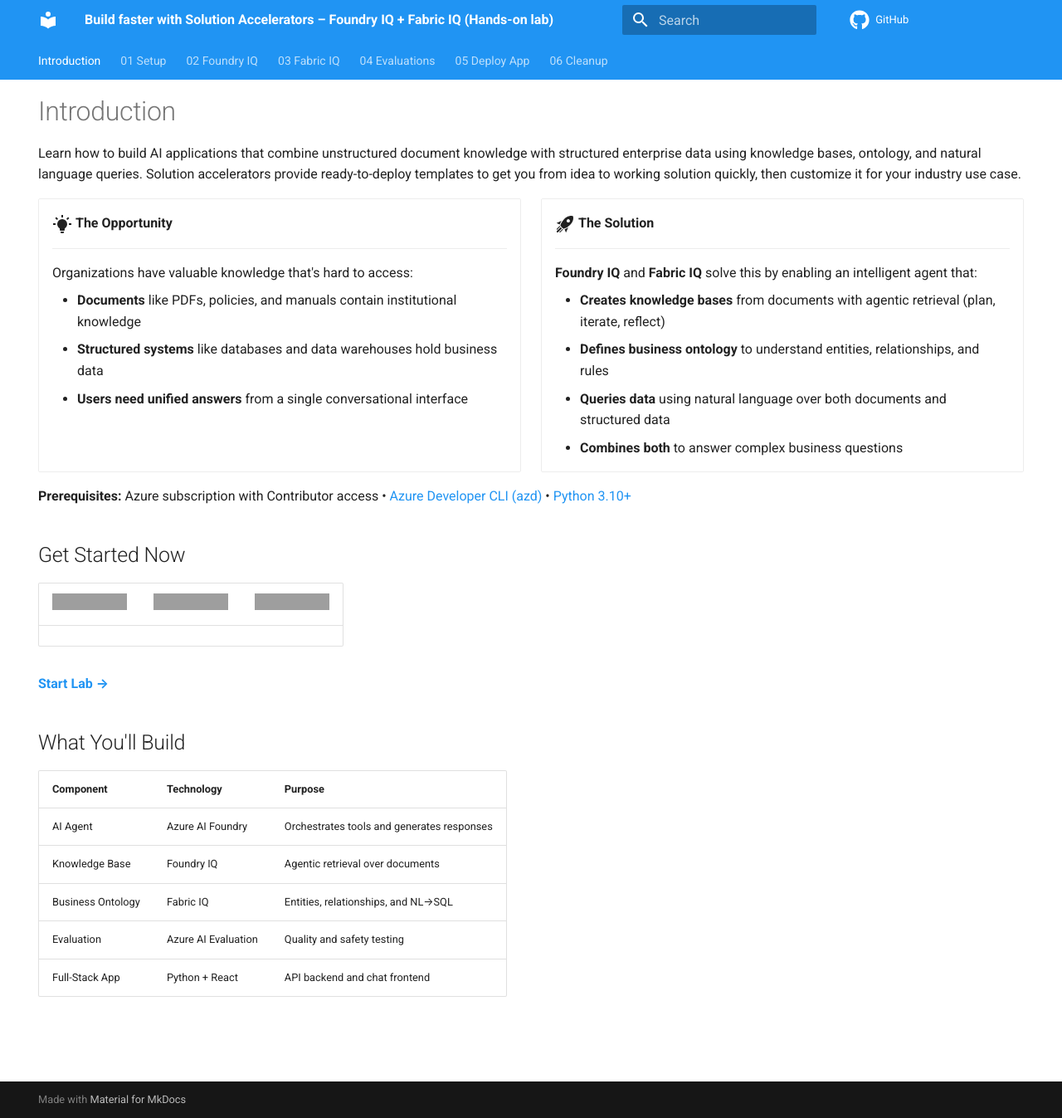
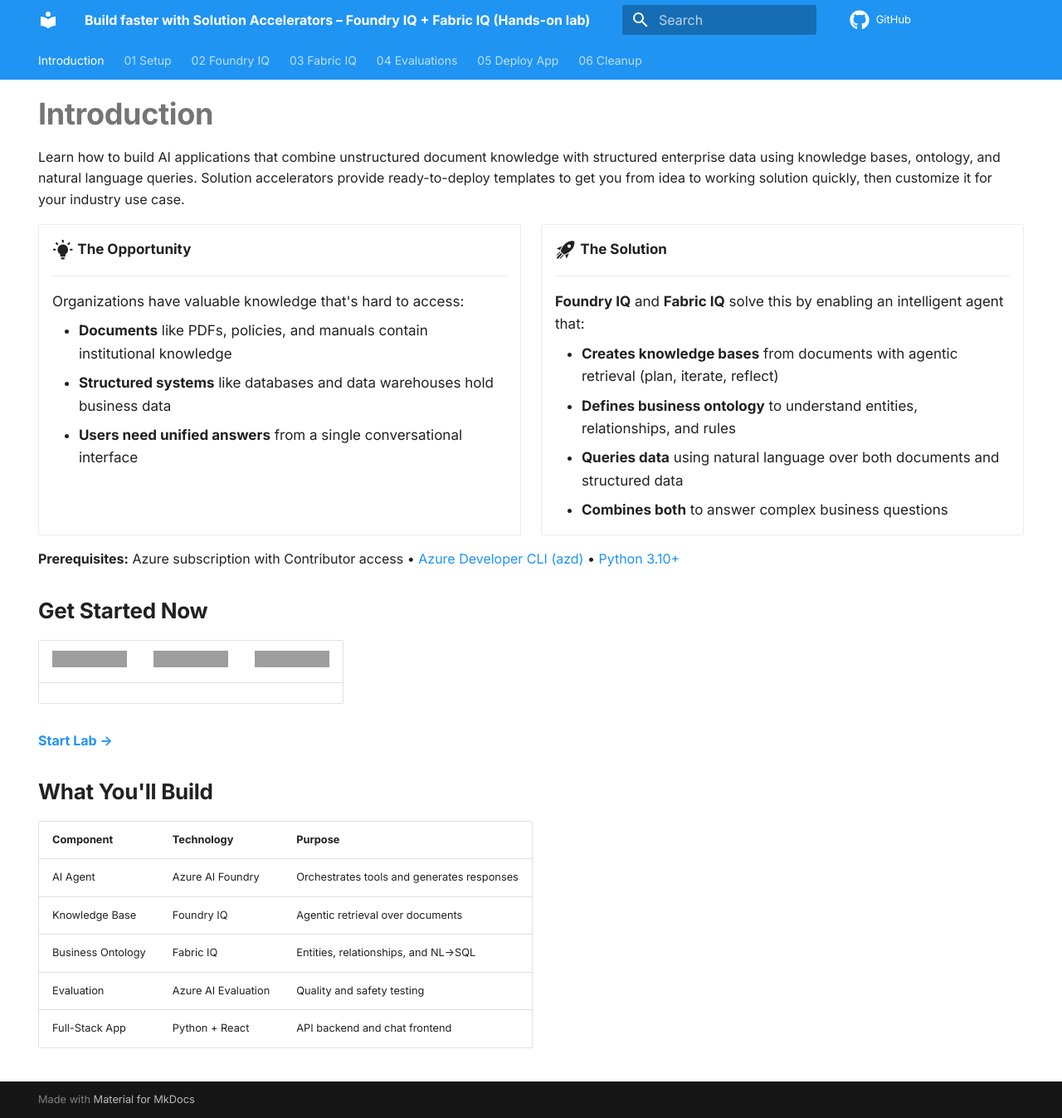
Before and after one commit to nchandhi/nc-iq-tc, an MkDocs documentation site: the page built from docs/docs/index.md, in a window 1280 px wide and 1347 px high. Shown: the whole window at 83% size. Built offline with MkDocs 1.6.1 and Material for MkDocs 9.7.7, drawn with Linux system fonts in a browser that asks for light colours; comment, search, counter and statistics services are not loaded; grey boxes are pictures that could not be loaded.

Commit message:
Apply Inter font with adjusted sizing

```diff
--- a/docs/docs/stylesheets/extra.css
+++ b/docs/docs/stylesheets/extra.css
@@ -2,10 +2,25 @@
   font-size: 0.8rem;
 }
 
-/* Reduce space after h1 */
+/* Body text sizing */
+.md-content {
+  font-size: 0.9rem;
+  line-height: 1.6;
+}
+
+/* Headings */
 .md-content h1 {
   margin-top: 0 !important;
   margin-bottom: 0.3em;
+  font-size: 1.8rem;
+  font-weight: 600;
+}
+
+.md-content h2 {
+  font-size: 1.3rem;
+  font-weight: 600;
+  margin-top: 1.2em;
+  margin-bottom: 0.5em;
 }
 
 /* Reduce top padding of main content */
@@ -23,8 +38,12 @@
   padding-top: 0 !important;
 }
 
-/* Reduce space around grid cards */
+/* Grid cards */
 .grid.cards {
   margin-top: 0.5em;
   gap: 1.5em;
 }
+
+.grid.cards > ul > li {
+  font-size: 0.85rem;
+}
--- a/docs/mkdocs.yml
+++ b/docs/mkdocs.yml
@@ -7,6 +7,9 @@
   palette:
     primary: blue
     accent: purple
+  font:
+    text: Inter
+    code: Roboto Mono
   features:
     - navigation.tabs
     - navigation.sections
```
